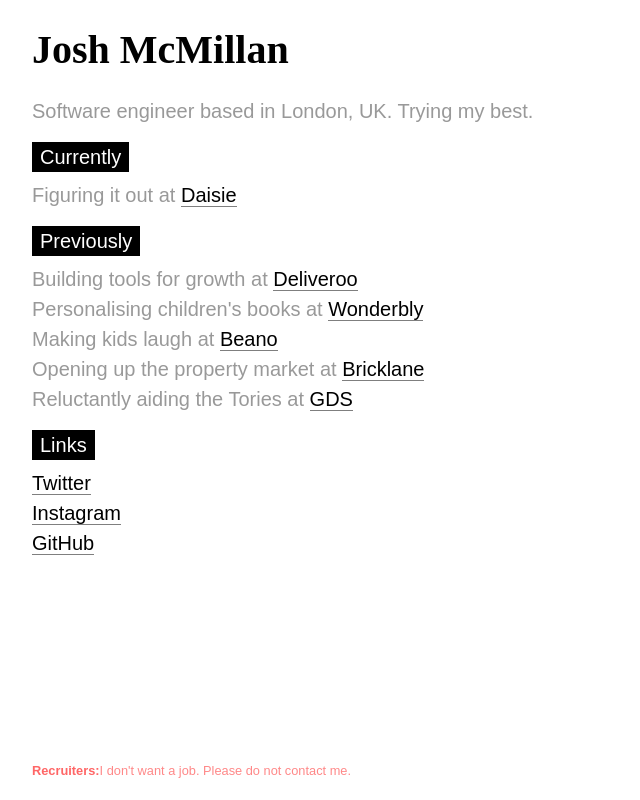
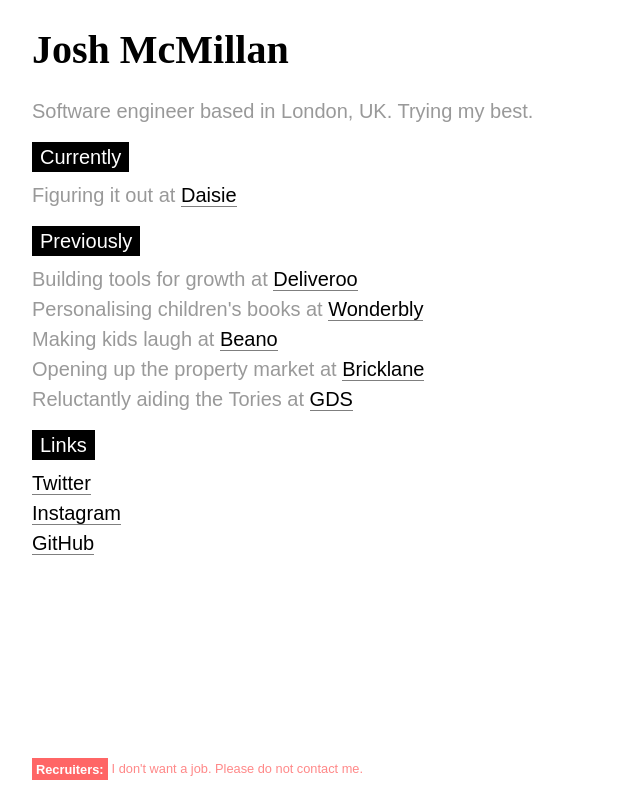
Before and after one commit to mcmillan/joshmcmillan.com, a React app: page / in a window 1280 px wide. Shown: the whole page, without its empty margins (0-640 px from the left). Built offline with nearby package versions, Linux system fonts and the light colour scheme; the HTML template or start-up script is replaced by a standard one; a web font is replaced by a local one.

Commit message:
Really emphasise that recruiter hatred

```diff
--- a/src/components/Footer.tsx
+++ b/src/components/Footer.tsx
@@ -17,5 +17,9 @@
 `;
 
 const SeriouslyRecruitersPleasePayAttention = styled.strong`
-  color: #ff6666;
+  display: inline-block;
+  color: #fff;
+  background-color: #ff6666;
+  padding: 0.075rem 0.25rem;
+  margin-right: 0.25rem;
 `;
```
